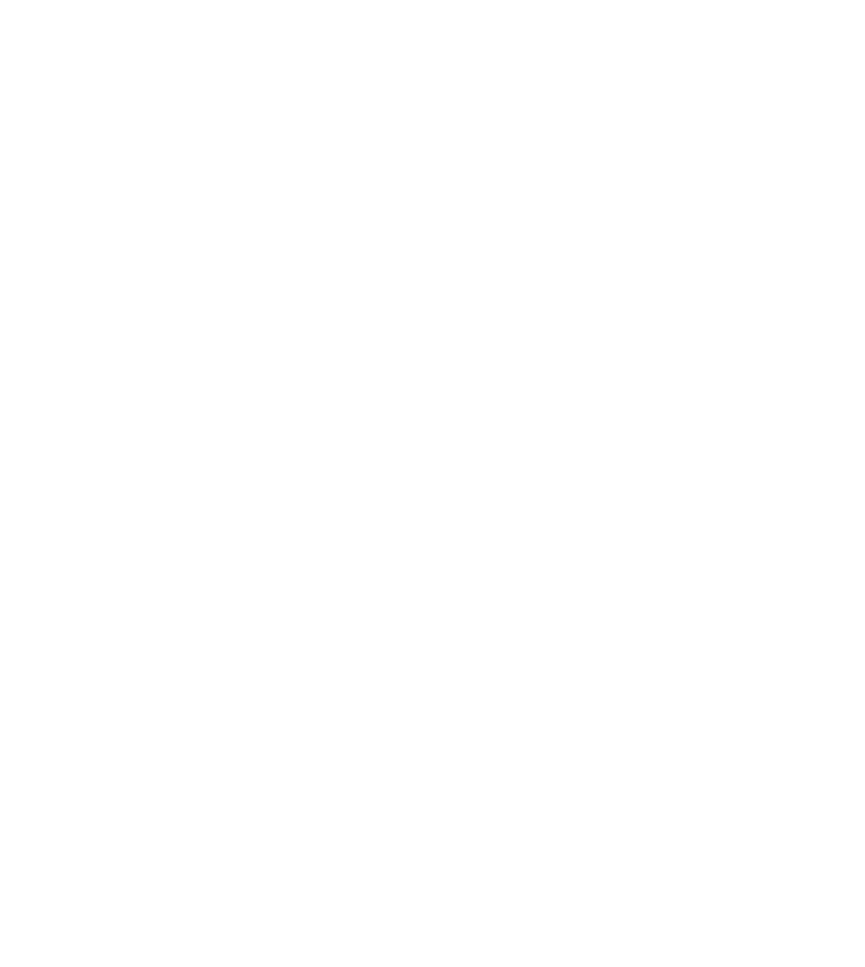
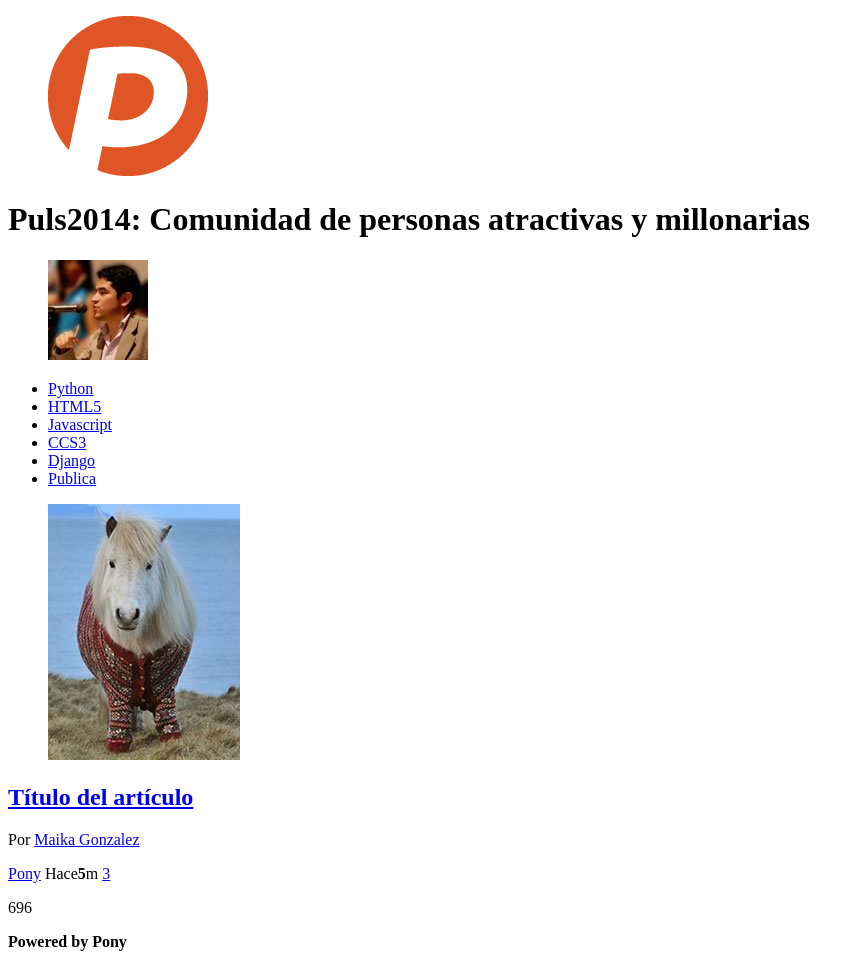
Before and after one commit to eloppezo/puls2014, a plain HTML site: page index.html in a window 1280 px wide. Shown: the whole page, without its empty margins (0-865 px from the left). Before the commit the page ends 800 px from the top, so only its background shows below. Drawn offline with Linux system fonts and the light colour scheme.

Commit message:
nuevos cambios

```diff
--- a/index.html
+++ b/index.html
@@ -6,6 +6,58 @@
 </head>
 
 <body>
+	<header>
+		<figure id="logo">
+				<img src="logo.png"/>
+		</figure>
+		<h1>Puls2014: Comunidad de personas atractivas y millonarias</h1>
+		<figure id="avatar">
+			<img src="avatar.jpg"/>
+		</figure>
+	</header>
+	<nav>
+		<ul>
+				<li><a href="#">Python</a></li>
+				<li><a href="#">HTML5</a></li>
+				<li><a href="#">Javascript</a></li>
+				<li><a href="#">CCS3</a></li>
+				<li><a href="#">Django</a></li>
+				<li id="publicar_nav">
+						<a href="#">Publica</a>
+				</li>
+		</ul>
+	</nav>
+	<section id="contenido">
+			<article class="item">
+				<figure class="imagen_item">
+					<img src="imagen.jpg">
+				</figure>
+				<h2 class="titulo_item">
+					<a href="#">Título del artículo</a>
+				</h2>
+				<p class="autor_item">
+						Por <a href="#">Maika Gonzalez</a>
+				</p>
+				<p class="datos_item">
+					<a href="#" class="tag_item">Pony</a>
+					<span class="fecha_item">
+						Hace<strong>5</strong>m
+					</span>
+					<a href="#" class="comentarios_item">3</a>
+					<a href="#" class="guardar_item"></a>
+				</p>
+				<p class="votacion">
+					<a href="#" class="up"></a>
+					696
+					<a href="#" class="down"></a>
+				</p>
+			</article>
+	</section>
+	<footer>
+		<p>
+			<strong>Powered by Pony</strong>
+		</p>
+	</footer>
 
 </body>
 </html>
```
Also changed, not shown: avatar.jpg (added), imagen.jpg (added), logo.png (added).
